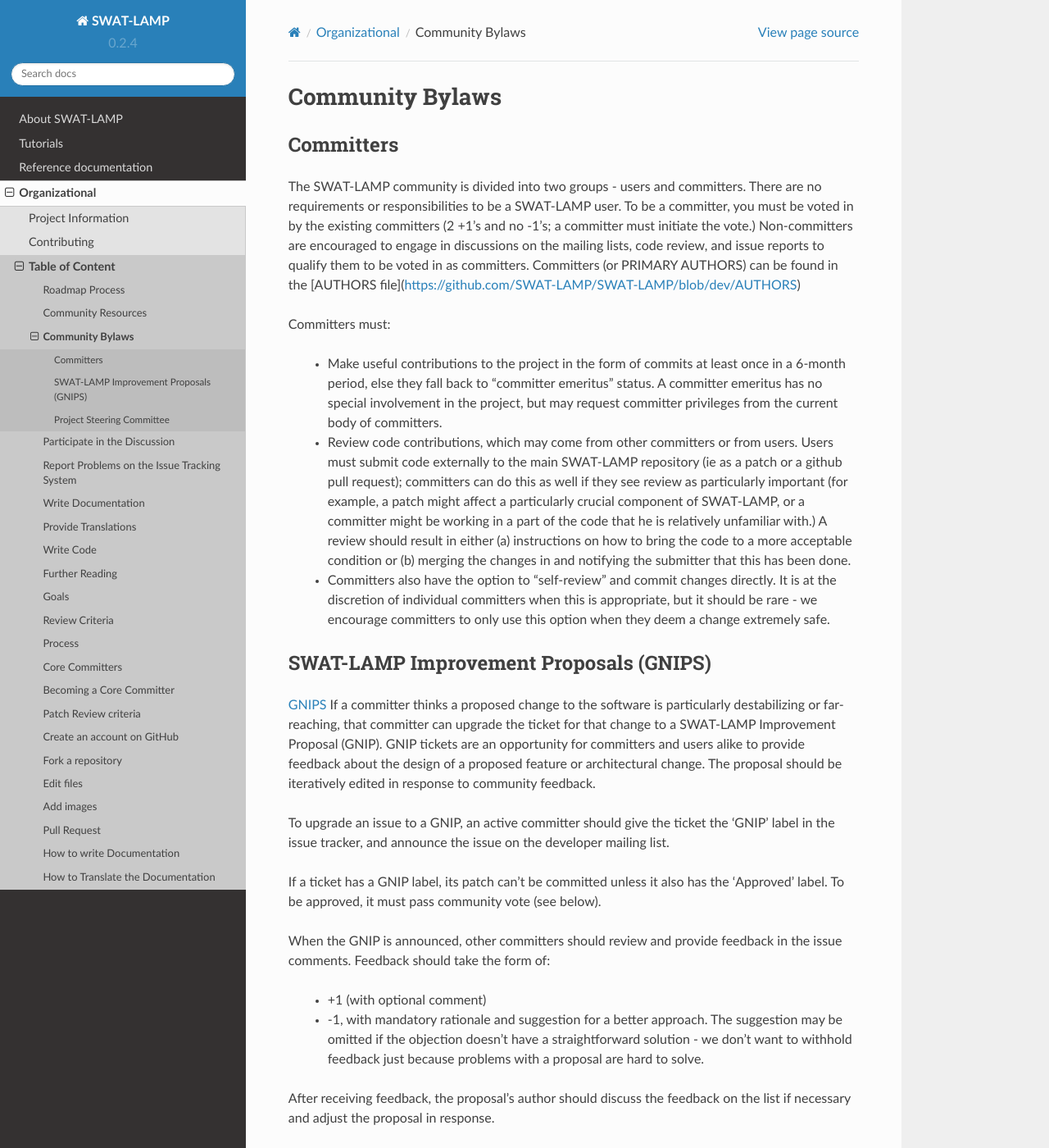
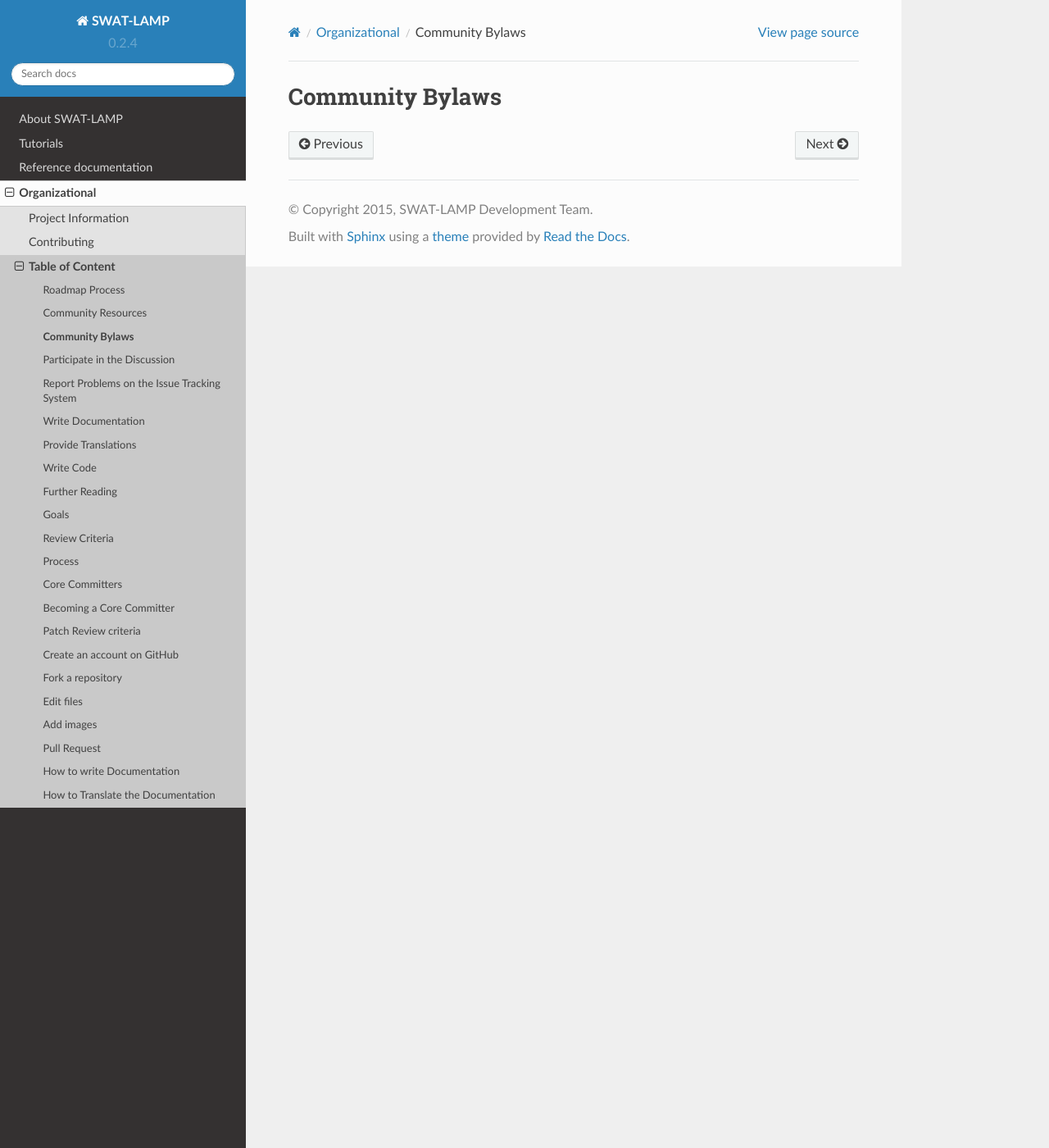
Before and after one commit to mehmadi/SWAT-LAMP-Doc, a Sphinx documentation site: the page built from docs/organizational/comm_bylaws.txt, in a window 1280 px wide and 1400 px high. Shown: the whole window at 82% size. Built offline with Sphinx 7.4.7 and the Read the Docs theme 2.0.0, drawn with Linux system fonts in a browser that asks for light colours; pages that are not in the unit, such as notebooks, are missing from menus; some of the changed text lies outside the part shown.

Commit message:
Update comm_bylaws.txt

```diff
--- a/docs/organizational/comm_bylaws.txt
+++ b/docs/organizational/comm_bylaws.txt
@@ -3,42 +3,3 @@
 ================
 Community Bylaws
 ================
-
-Committers
-----------
-
-The SWAT-LAMP community is divided into two groups - users and committers.  There are no requirements or responsibilities to be a SWAT-LAMP user.  To be a committer, you must be voted in by the existing committers (2 +1's and no -1's; a committer must initiate the vote.)  Non-committers are encouraged to engage in discussions on the mailing lists, code review, and issue reports to qualify them to be voted in as committers.  Committers (or PRIMARY AUTHORS) can be found in the [AUTHORS file](https://github.com/SWAT-LAMP/SWAT-LAMP/blob/dev/AUTHORS)
-
-
-Committers must:
-
-  * Make useful contributions to the project in the form of commits at least once in a 6-month period, else they fall back to "committer emeritus" status.  A committer emeritus has no special involvement in the project, but may request committer privileges from the current body of committers.
-  * Review code contributions, which may come from other committers or from users.  Users must submit code externally to the main SWAT-LAMP repository (ie as a patch or a github pull request); committers can do this as well if they see review as particularly important (for example, a patch might affect a particularly crucial component of SWAT-LAMP, or a committer might be working in a part of the code that he is relatively unfamiliar with.)   A review should result in either (a) instructions on how to bring the code to a more acceptable condition or (b) merging the changes in and notifying the submitter that this has been done.
-  * Committers also have the option to "self-review" and commit changes directly.  It is at the discretion of individual committers when this is appropriate, but it should be rare - we encourage committers to only use this option when they deem a change extremely safe.
-
-SWAT-LAMP Improvement Proposals (GNIPS)
--------------------------------------
-
-GNIPS_ If a committer thinks a proposed change to the software is particularly destabilizing or far-reaching, that committer can upgrade the ticket for that change to a SWAT-LAMP Improvement Proposal (GNIP).  GNIP tickets are an opportunity for committers and users alike to provide feedback about the design of a proposed feature or architectural change.  The proposal should be iteratively edited in response to community feedback.
-
-To upgrade an issue to a GNIP, an active committer should give the ticket the 'GNIP' label in the issue tracker, and announce the issue on the developer mailing list.
-
-If a ticket has a GNIP label, its patch can't be committed unless it also has the 'Approved' label.  To be approved, it must pass community vote (see below).
-
-When the GNIP is announced, other committers should review and provide feedback in the issue comments.  Feedback should take the form of:
-
-  * +1 (with optional comment)
-  * -1, with mandatory rationale and suggestion for a better approach.  The suggestion may be omitted if the objection doesn't have a straightforward solution - we don't want to withhold feedback just because problems with a proposal are hard to solve.
-
-After receiving feedback, the proposal's author should discuss the feedback on the list if necessary and adjust the proposal in response.
-
-A proposal can be Approved when there are 3 +1 responses (including the author's implicit approval) and no -1 responses from committers; and no feedback is offered in 3 days.  If a proposal fails to receive multiple +1 responses within 5 days of the request for feedback it is rejected and the issue should be **closed** (but the author is free to draft similar proposals in the future.)  Any committer may reverse or withdraw votes on a proposal until the proposal is closed.
-
-If a user would like to submit a GNIP, they are welcome to write it as a ticket but should find an active committer willing to promote it to GNIP status.
-
-Project Steering Committee
---------------------------
-
-In the event that a revision to these bylaws becomes necessary, authority for that decision lies with the currently presiding Project Steering Committee (PSC).  The PSC at any time is made up of the top 7 committers over the past 365 days, by number of commits.
-
-.. _GNIPS: https://github.com/SWAT-LAMP/SWAT-LAMP/wiki/SWAT-LAMP-Improvement-Proposals
```
